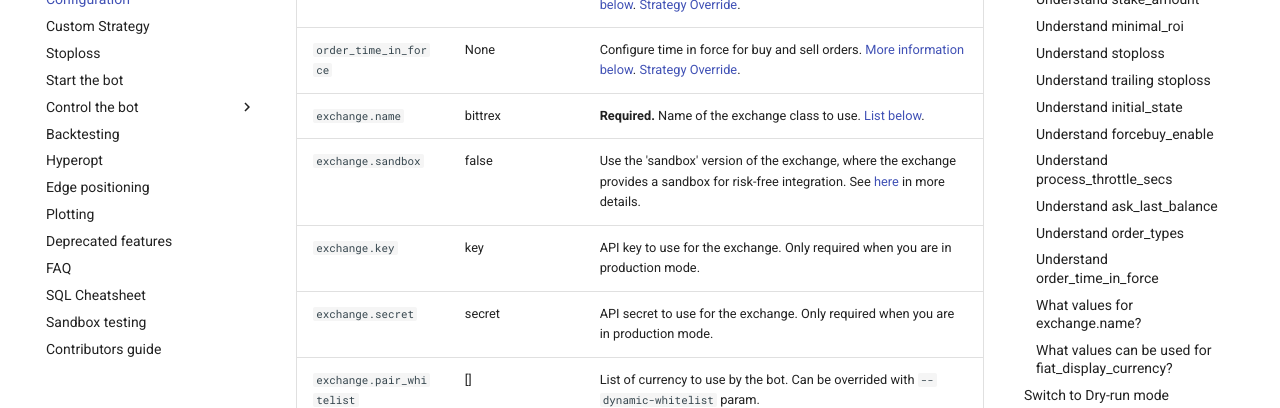
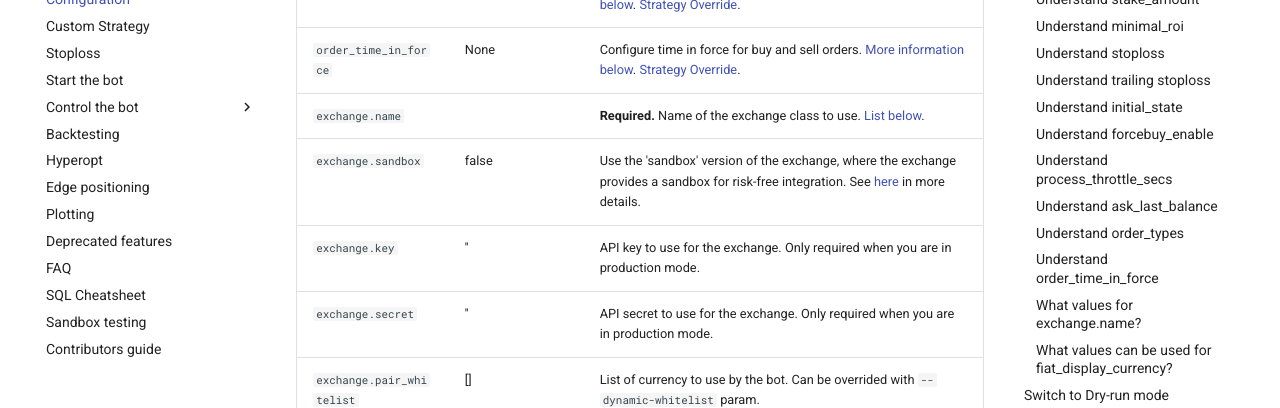
Before and after one commit to jacksonmori755/Crypto-trading-bot, an MkDocs documentation site: the page built from docs/configuration.md, in a window 1280 px wide and 900 px high, scrolled down 2303 px. Shown: the part 152-560 px from the top of the window. Built offline with MkDocs 1.6.1 and Material for MkDocs 9.7.7, drawn with Linux system fonts in a browser that asks for light colours.

Commit message:
docs adjusted

```diff
--- a/docs/bot-usage.md
+++ b/docs/bot-usage.md
@@ -188,7 +188,7 @@ optional arguments:
 ### How to use **--refresh-pairs-cached** parameter?
 
 The first time your run Backtesting, it will take the pairs you have
-set in your config file and download data from Bittrex.
+set in your config file and download data from the Exchange.
 
 If for any reason you want to update your data set, you use
 `--refresh-pairs-cached` to force Backtesting to update the data it has.
--- a/docs/configuration.md
+++ b/docs/configuration.md
@@ -40,10 +40,10 @@ Mandatory Parameters are marked as **Required**.
 | `ask_strategy.order_book_max` | 0 | Bot will scan from the top min to max Order Book Asks searching for a profitable rate.
 | `order_types` | None | Configure order-types depending on the action (`"buy"`, `"sell"`, `"stoploss"`, `"stoploss_on_exchange"`). [More information below](#understand-order_types). [Strategy Override](#parameters-in-the-strategy).
 | `order_time_in_force` | None | Configure time in force for buy and sell orders. [More information below](#understand-order_time_in_force). [Strategy Override](#parameters-in-the-strategy).
-| `exchange.name` | bittrex | **Required.** Name of the exchange class to use. [List below](#user-content-what-values-for-exchangename).
+| `exchange.name` |  | **Required.** Name of the exchange class to use. [List below](#user-content-what-values-for-exchangename).
 | `exchange.sandbox` | false | Use the 'sandbox' version of the exchange, where the exchange provides a sandbox for risk-free integration. See [here](sandbox-testing.md) in more details.
-| `exchange.key` | key | API key to use for the exchange. Only required when you are in production mode.
-| `exchange.secret` | secret | API secret to use for the exchange. Only required when you are in production mode.
+| `exchange.key` | '' | API key to use for the exchange. Only required when you are in production mode.
+| `exchange.secret` | '' | API secret to use for the exchange. Only required when you are in production mode.
 | `exchange.pair_whitelist` | [] | List of currency to use by the bot. Can be overrided with `--dynamic-whitelist` param.
 | `exchange.pair_blacklist` | [] | List of currency the bot must avoid. Useful when using `--dynamic-whitelist` param.
 | `exchange.ccxt_rate_limit` | True | DEPRECATED!! Have CCXT handle Exchange rate limits. Depending on the exchange, having this to false can lead to temporary bans from the exchange.
--- a/docs/telegram-usage.md
+++ b/docs/telegram-usage.md
@@ -116,7 +116,7 @@ Return a summary of your profit/loss and performance.
 
 ### /forcebuy <pair>
 
-> **BITTREX**: Buying ETH/BTC with limit `0.03400000` (`1.000000 ETH`, `225.290 USD`)
+> **BITTREX:** Buying ETH/BTC with limit `0.03400000` (`1.000000 ETH`, `225.290 USD`)
 
 Note that for this to work, `forcebuy_enable` needs to be set to true.
 
```
